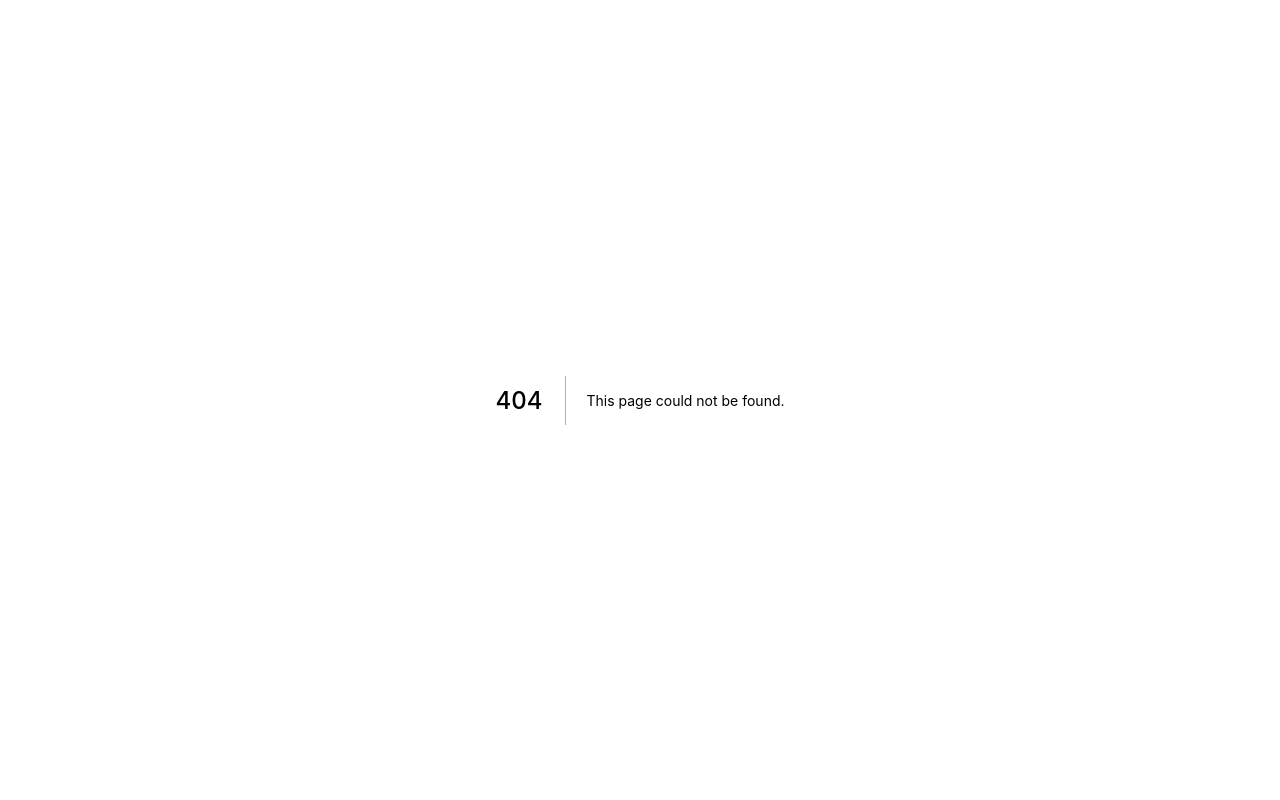
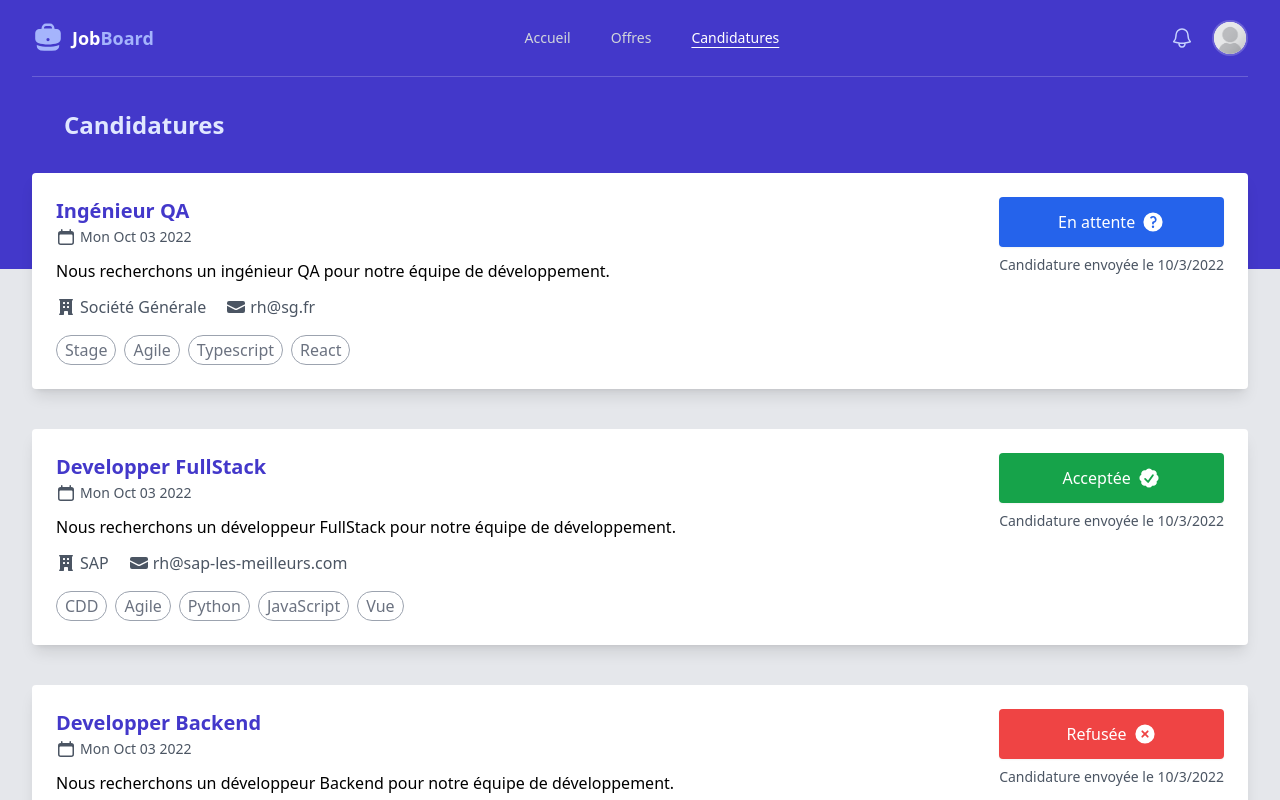
Before and after one commit to transformeurs/nlpf-1, a Next.js app in the folder frontend/: page /candidacies in a window 1280 px wide. Before the commit this address had no page. Shown: the top 800 px of the page. Built offline with nearby package versions, Linux system fonts and the light colour scheme; a web font is replaced by a local one.

Commit message:
[ADD][CANDIDACIES] Affichage des candidatures utilisateurs et leur statut

```diff
--- a/frontend/src/components/layout.tsx
+++ b/frontend/src/components/layout.tsx
@@ -23,7 +23,8 @@ const user = {
 
 const navigation = [
     { name: "Accueil", href: "/" },
-    { name: "Offres", href: "/offers" }
+    { name: "Offres", href: "/offers" },
+    { name: "Candidatures", href: "/candidacies" }
 ];
 
 const userNavigation = [
--- /dev/null
+++ b/frontend/src/pages/candidacies.tsx
@@ -0,0 +1,99 @@
+import { ArrowPathIcon, BuildingOfficeIcon, CalendarIcon, CheckBadgeIcon, CheckCircleIcon, EnvelopeIcon, QuestionMarkCircleIcon, XCircleIcon } from "@heroicons/react/20/solid";
+import { CursorArrowRaysIcon } from "@heroicons/react/24/solid";
+import { ChevronRightIcon } from "@heroicons/react/24/outline";
+import type { NextPage } from "next";
+import Button, { ButtonSize, ButtonType } from "../components/button";
+import Layout from "../components/layout";
+import LoginForm from "../components/loginForm";
+import LoadingIcon from "../components/loadingIcon";
+
+const Home: NextPage = () => {
+    const candidacies = [
+        {
+            createdAt: new Date(),
+            title: "Ingénieur QA",
+            description: "Nous recherchons un ingénieur QA pour notre équipe de développement.",
+            author: "Société Générale",
+            contact: "rh@sg.fr",
+            skills: ["Stage", "Agile", "Typescript", "React"],
+            status : "En attente",
+        },
+        {
+            createdAt: new Date(),
+            title: "Developper FullStack",
+            description:
+                "Nous recherchons un développeur FullStack pour notre équipe de développement.",
+            author: "SAP",
+            contact: "rh@sap-les-meilleurs.com",
+            skills: ["CDD", "Agile", "Python", "JavaScript", "Vue"],
+            status : "Acceptée",
+        },
+        {
+            createdAt: new Date(),
+            title: "Developper Backend",
+            description: "Nous recherchons un développeur Backend pour notre équipe de développement.",
+            author : "HPE",
+            contact: "recrutement@hpe.fr",
+            skills: ["CDI", "Agile", "PHP", "Typescript", "Symfony"],
+            status : "Refusée",
+        }
+    ];
+
+    return (
+        <Layout breadcrumbs={[{ label: "Candidatures", href: "/candidacies" }]}>
+            <div className="space-y-10">
+                {candidacies.map((offer, offerIdx) => (
+                    <div key={offerIdx} className="flex rounded bg-white p-6 shadow-lg">
+                        {/* Box content */}
+                        <div className="w-full">
+                            <div className="text-xl font-semibold text-indigo-700">
+                                {offer.title}
+                            </div>
+
+                            <div className="mt-0.5 flex items-center text-sm text-gray-600">
+                                <CalendarIcon className="mr-1 h-5 w-5" />
+                                {offer.createdAt.toDateString()}
+                            </div>
+                            <div className="my-3">{offer.description}</div>
+                            <div className="flex items-center font-medium text-gray-600">
+                                <BuildingOfficeIcon className="mr-1 h-5 w-5" />
+                                {offer.author} <EnvelopeIcon className="mr-1 ml-5 h-5 w-5" />
+                                {offer.contact}
+                            </div>
+                            <div className="mt-4 flex space-x-2">
+                                {offer.skills.map((skill, skillIdx) => (
+                                    <div
+                                        key={skillIdx}
+                                        className="rounded-2xl border border-gray-400 px-2 py-0.5 text-gray-500"
+                                    >
+                                        {skill}
+                                    </div>
+                                ))}
+                            </div>
+                        </div>
+
+                        {/* Right content */}
+                        <div className="flex flex-col">
+                            <div>
+                                <Button
+                                    type={offer.status == 'En attente' ? ButtonType.PRIMARY : offer.status == 'Acceptée' ? ButtonType.SUCCESS : ButtonType.DANGER}
+                                    size={ButtonSize.XL}
+                                    label={offer.status == 'En attente' ? 'En attente' : offer.status == 'Acceptée' ? 'Acceptée' : 'Refusée'}
+                                    rightIcon={offer.status == 'En attente' ? QuestionMarkCircleIcon : offer.status == 'Acceptée' ? CheckBadgeIcon : XCircleIcon}
+                                    className="w-full"
+                                />
+                            </div>
+                            <div>
+                                <div className="mt-2 whitespace-nowrap text-sm text-gray-600">
+                                    Candidature envoyée le {offer.createdAt.toLocaleDateString()}
+                                </div>
+                            </div>
+                        </div>
+                    </div>
+                ))}
+            </div>
+        </Layout>
+    );
+};
+
+export default Home;
```
